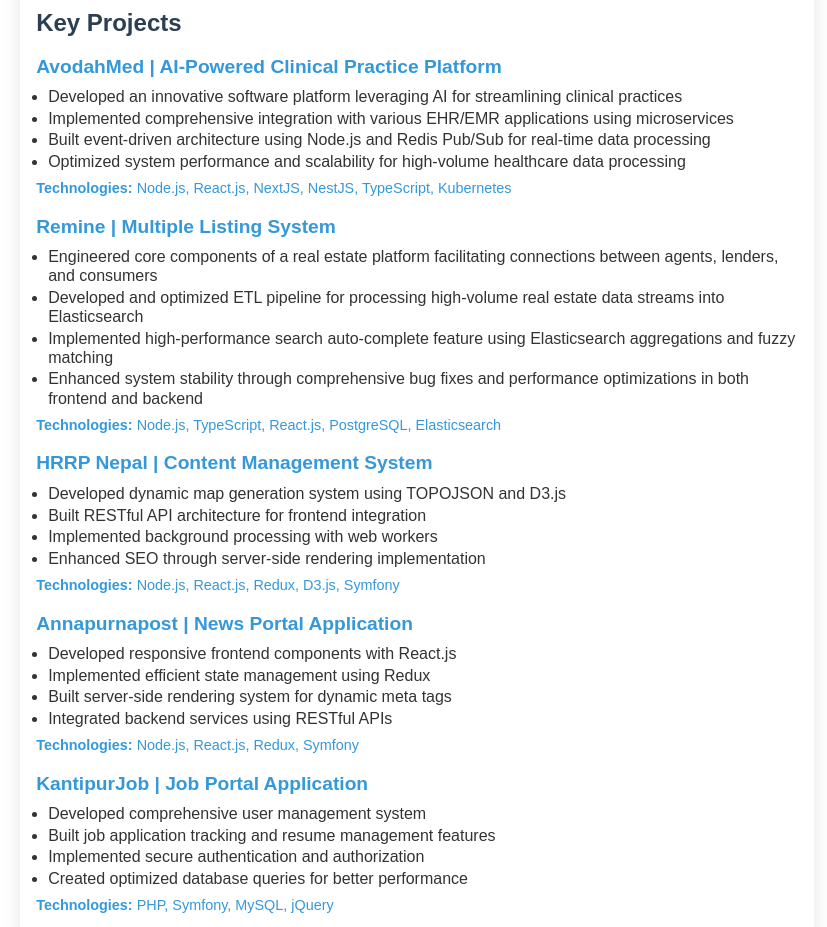
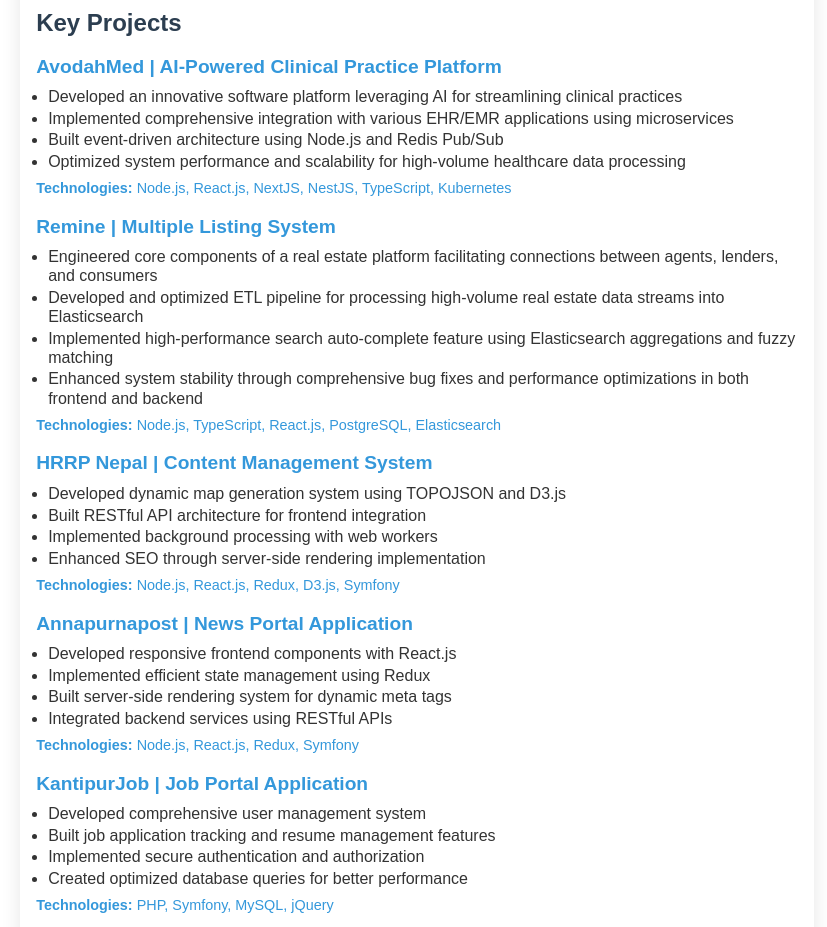
Before and after one commit to memandip/memandip, a plain HTML site: page senior-software-engineer.html in a window 1280 px wide. Shown: the part 1724-2651 px from the top of the page, without its empty margins (223-1050 px from the left). Drawn offline with Linux system fonts and the light colour scheme.

Commit message:
feat: refine project description in senior software engineer profile

```diff
--- a/senior-software-engineer.html
+++ b/senior-software-engineer.html
@@ -214,7 +214,7 @@
                 <ul>
                     <li>Developed an innovative software platform leveraging AI for streamlining clinical practices</li>
                     <li>Implemented comprehensive integration with various EHR/EMR applications using microservices</li>
-                    <li>Built event-driven architecture using Node.js and Redis Pub/Sub for real-time data processing</li>
+                    <li>Built event-driven architecture using Node.js and Redis Pub/Sub</li>
                     <li>Optimized system performance and scalability for high-volume healthcare data processing</li>
                 </ul>
                 <p class="technologies"><strong>Technologies:</strong> Node.js, React.js, NextJS, NestJS, TypeScript, Kubernetes</p>
```
